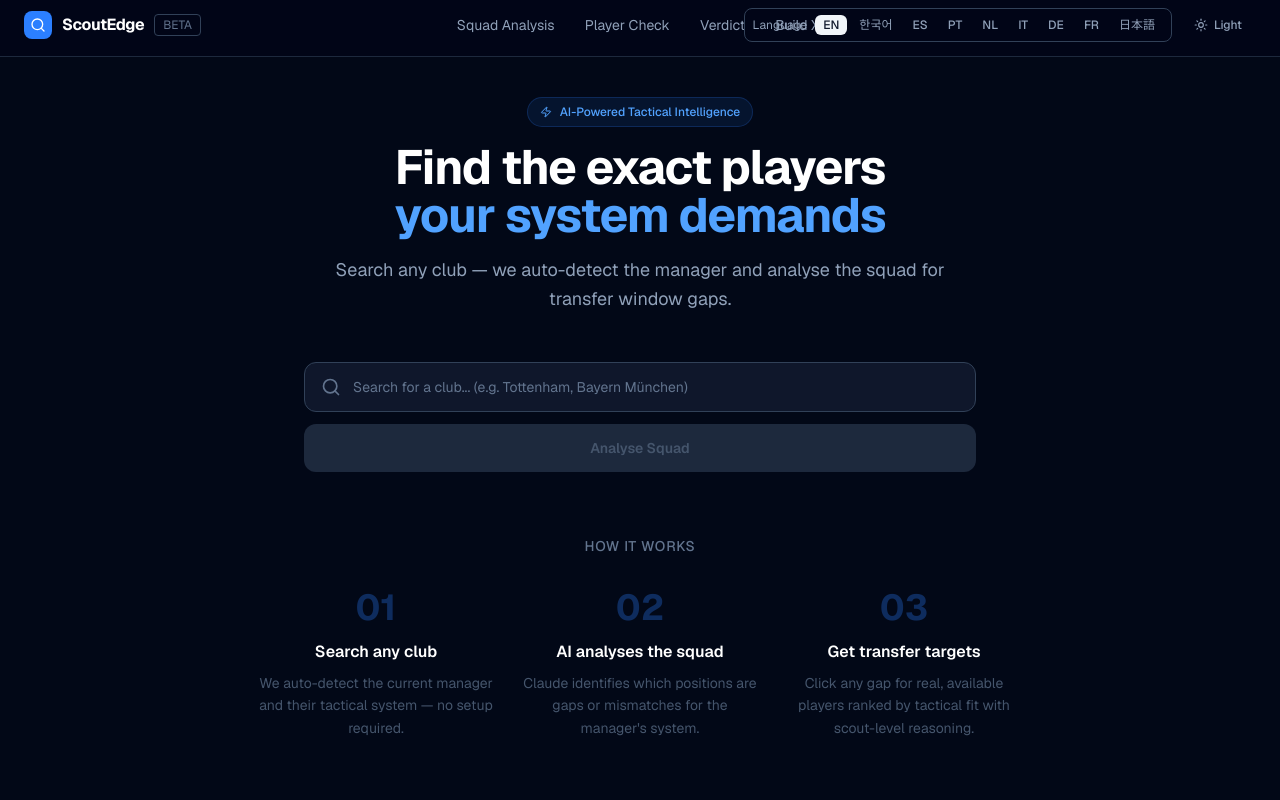
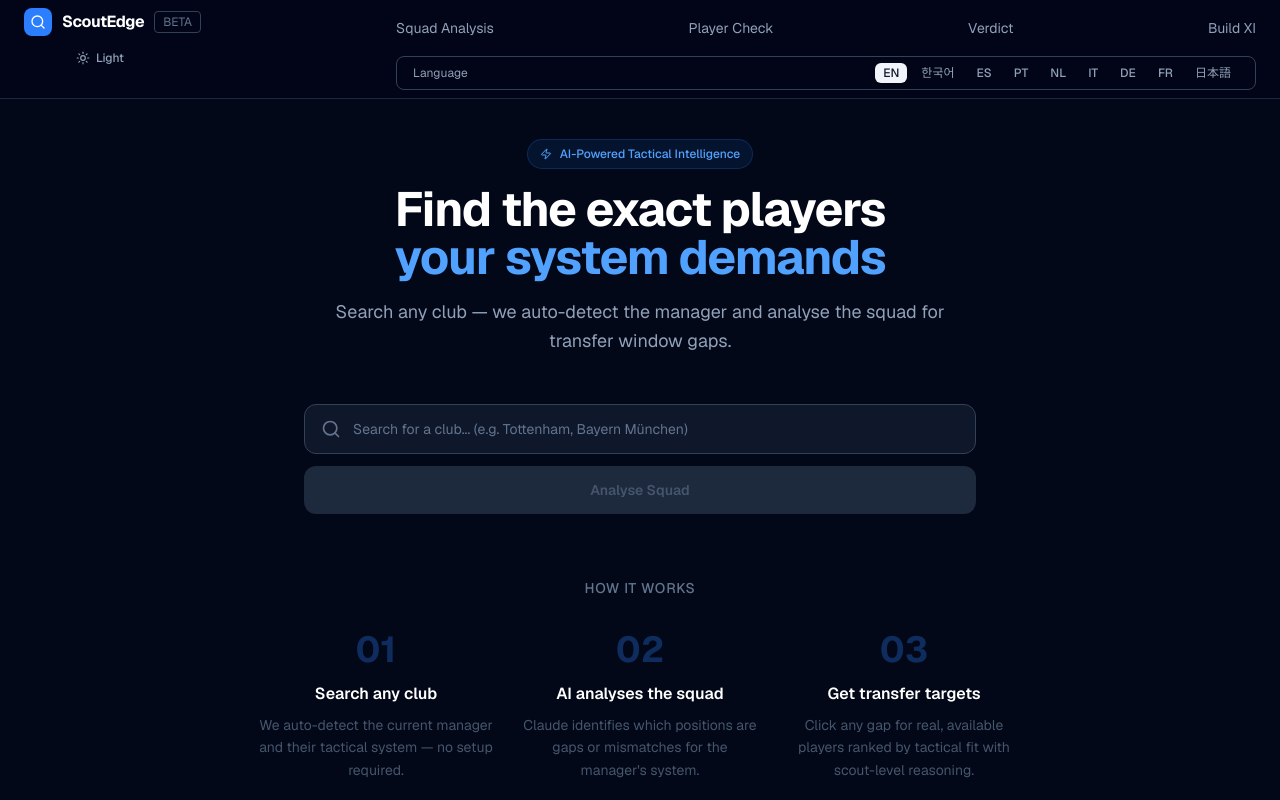
Before and after one commit to suheum-heo/scout-edge, a Next.js app: page / in a window 1280 px wide. Shown: the top 800 px of the page. Built offline with nearby package versions, Linux system fonts and the light colour scheme.

Commit message:
Realign header navigation and language rows

```diff
--- a/src/components/AppShell.tsx
+++ b/src/components/AppShell.tsx
@@ -8,14 +8,14 @@ import { ThemeToggle } from '@/components/ThemeToggle'
 export default function AppShell({ children }: { children: React.ReactNode }) {
   const { t } = useLanguage()
   const navLinkClassName =
-    'whitespace-nowrap text-slate-600 dark:text-slate-400 hover:text-slate-900 dark:hover:text-white text-sm px-3 py-1.5 rounded-lg hover:bg-[#EEF2F7] dark:hover:bg-slate-800 transition-colors'
+    'whitespace-nowrap text-slate-600 dark:text-slate-400 hover:text-slate-900 dark:hover:text-white text-sm px-3 py-1.5 rounded-lg hover:bg-[#EEF2F7] dark:hover:bg-slate-800 transition-colors lg:px-0'
 
   return (
     <>
       <nav className="border-b border-slate-200 dark:border-slate-800 bg-slate-100/80 dark:bg-slate-950/80 backdrop-blur-sm sticky top-0 z-50">
         <div className="max-w-[1400px] mx-auto px-4 sm:px-6 min-h-14 py-2">
-          <div className="flex flex-col gap-3 sm:flex-row sm:items-start xl:grid xl:grid-cols-[minmax(0,1fr)_auto_minmax(0,1fr)] xl:items-center xl:gap-4">
-            <div className="flex items-center justify-start xl:justify-self-start">
+          <div className="flex flex-col gap-4 lg:flex-row lg:items-start lg:justify-between">
+            <div className="flex shrink-0 flex-col items-start gap-2">
               <Link href="/" className="flex shrink-0 items-center gap-2.5 hover:opacity-80 transition-opacity">
                 <div className="w-7 h-7 bg-blue-500 rounded-lg flex items-center justify-center">
                   <Search className="w-4 h-4 text-white" />
@@ -25,10 +25,13 @@ export default function AppShell({ children }: { children: React.ReactNode }) {
                   {t('nav.beta')}
                 </span>
               </Link>
+              <div className="lg:ml-[38px]">
+                <ThemeToggle />
+              </div>
             </div>
 
-            <div className="flex flex-col items-center gap-2 sm:ml-auto sm:w-max sm:items-start xl:contents">
-              <div className="flex items-center justify-center gap-1.5 flex-wrap sm:justify-start xl:flex-nowrap xl:justify-self-center">
+            <div className="flex w-full flex-col items-center gap-3 lg:ml-auto lg:max-w-[860px] lg:items-stretch lg:pt-1">
+              <div className="flex w-full items-center justify-center gap-1.5 flex-wrap lg:flex-nowrap lg:justify-between">
                 <Link href="/" className={navLinkClassName}>
                   {t('nav.squadAnalysis')}
                 </Link>
@@ -43,9 +46,8 @@ export default function AppShell({ children }: { children: React.ReactNode }) {
                 </Link>
               </div>
 
-              <div className="flex items-center justify-center gap-2 sm:justify-start xl:justify-self-end">
+              <div className="w-full">
                 <LanguageSelector />
-                <ThemeToggle />
               </div>
             </div>
           </div>
--- a/src/components/LanguageProvider.tsx
+++ b/src/components/LanguageProvider.tsx
@@ -143,9 +143,9 @@ export function LanguageSelector() {
   const { language, setLanguage, t } = useLanguage()
 
   return (
-    <div className="flex shrink-0 items-center gap-2 rounded-lg border border-slate-300 dark:border-slate-700 px-2 py-1.5 text-xs text-slate-500 dark:text-slate-400">
+    <div className="flex w-full shrink-0 items-center justify-between gap-3 rounded-lg border border-slate-300 dark:border-slate-700 px-4 py-1.5 text-xs text-slate-500 dark:text-slate-400">
       <span className="hidden whitespace-nowrap sm:inline">{t('nav.language')}</span>
-      <div className="flex items-center gap-1">
+      <div className="flex items-center justify-end gap-1 sm:gap-1.5">
         {SUPPORTED_LANGUAGES.map((option) => {
           const isActive = language === option.code
           const shortLabel = option.code === 'ko'
@@ -159,7 +159,7 @@ export function LanguageSelector() {
               key={option.code}
               type="button"
               onClick={() => setLanguage(option.code)}
-              className={`rounded-md px-2 py-0.5 text-xs font-medium transition-colors ${
+              className={`rounded-md px-1.5 py-0.5 text-xs font-medium transition-colors sm:px-2 ${
                 isActive
                   ? 'bg-slate-900 text-white dark:bg-slate-100 dark:text-slate-900'
                   : 'text-slate-500 hover:bg-slate-200/70 hover:text-slate-800 dark:text-slate-400 dark:hover:bg-slate-800 dark:hover:text-slate-100'
```
